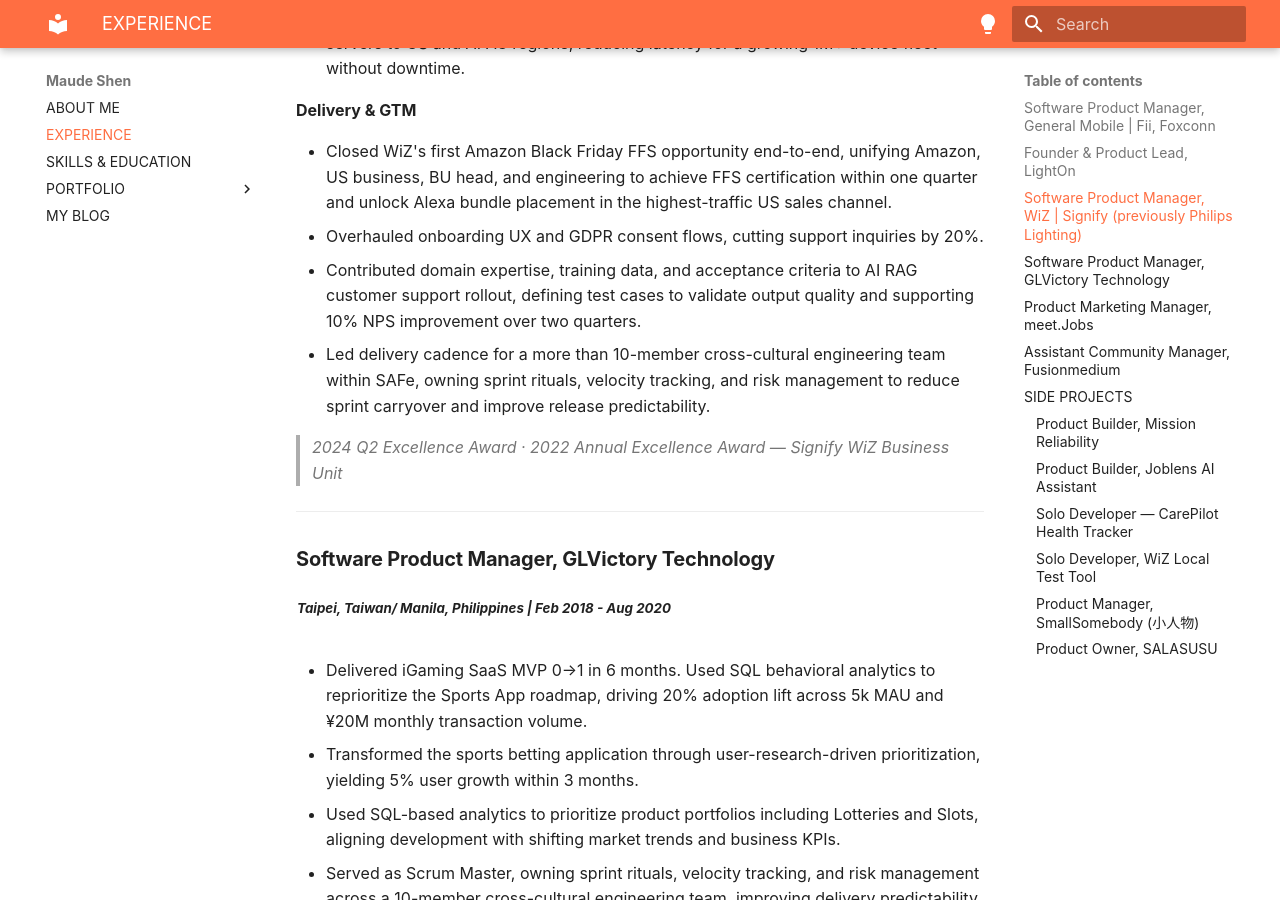
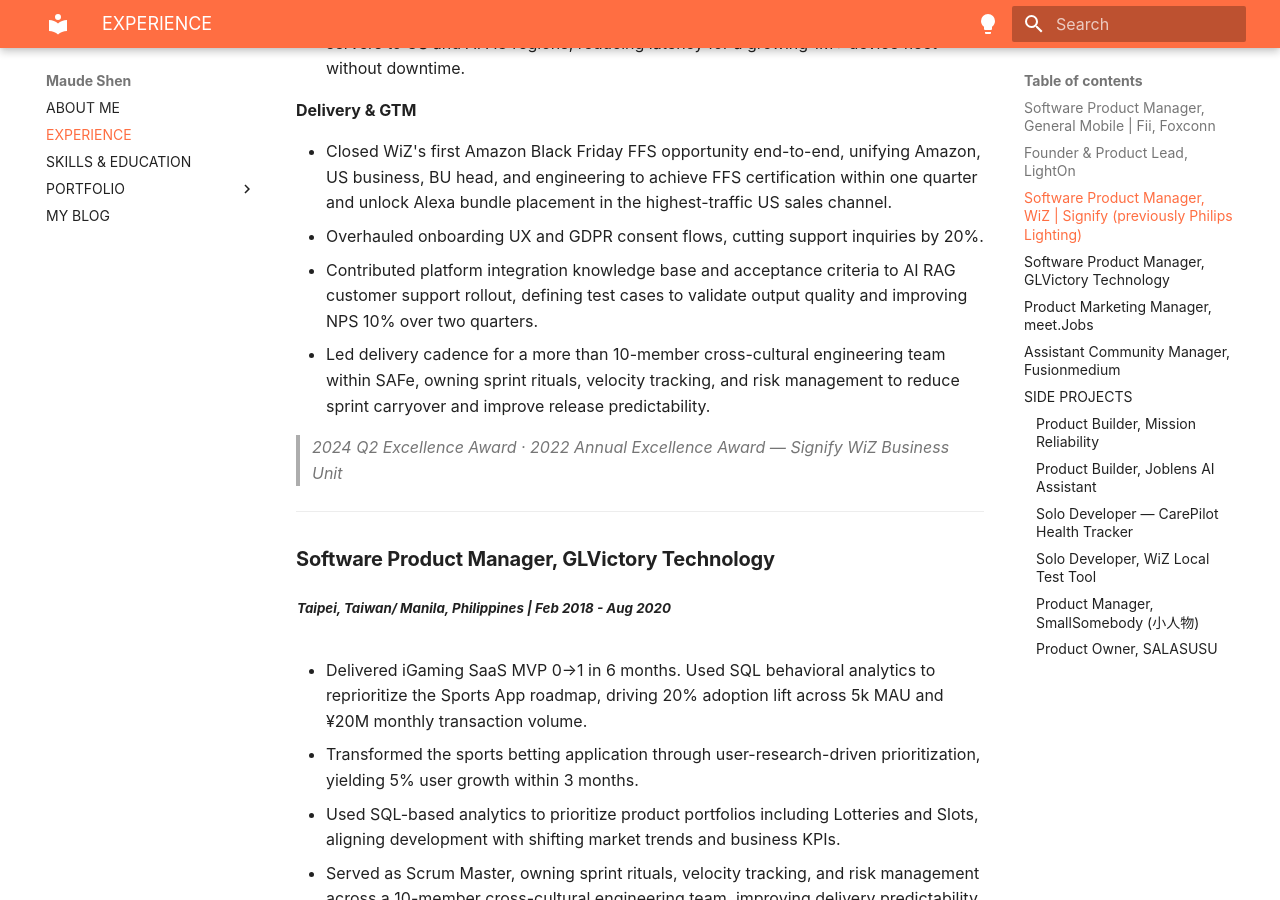
Before and after one commit to maudes/cv, an MkDocs documentation site: the page built from docs/experience.md, in a window 1280 px wide and 900 px high, scrolled down 1782 px. Built offline with MkDocs 1.6.1 and Material for MkDocs 9.7.7, drawn with Linux system fonts in a browser that asks for light colours; some web fonts are replaced.

Commit message:
Typo fixed

```diff
--- a/docs/experience.md
+++ b/docs/experience.md
@@ -37,7 +37,7 @@
 
 - Closed WiZ's first Amazon Black Friday FFS opportunity end-to-end, unifying Amazon, US business, BU head, and engineering to achieve FFS certification within one quarter and unlock Alexa bundle placement in the highest-traffic US sales channel.
 - Overhauled onboarding UX and GDPR consent flows, cutting support inquiries by 20%.
-- Contributed domain expertise, training data, and acceptance criteria to AI RAG customer support rollout, defining test cases to validate output quality and supporting 10% NPS improvement over two quarters.
+- Contributed platform integration knowledge base and acceptance criteria to AI RAG customer support rollout, defining test cases to validate output quality and improving NPS 10% over two quarters.
 - Led delivery cadence for a more than 10-member cross-cultural engineering team within SAFe, owning sprint rituals, velocity tracking, and risk management to reduce sprint carryover and improve release predictability.
 
 > *2024 Q2 Excellence Award · 2022 Annual Excellence Award — Signify WiZ Business Unit*
```
